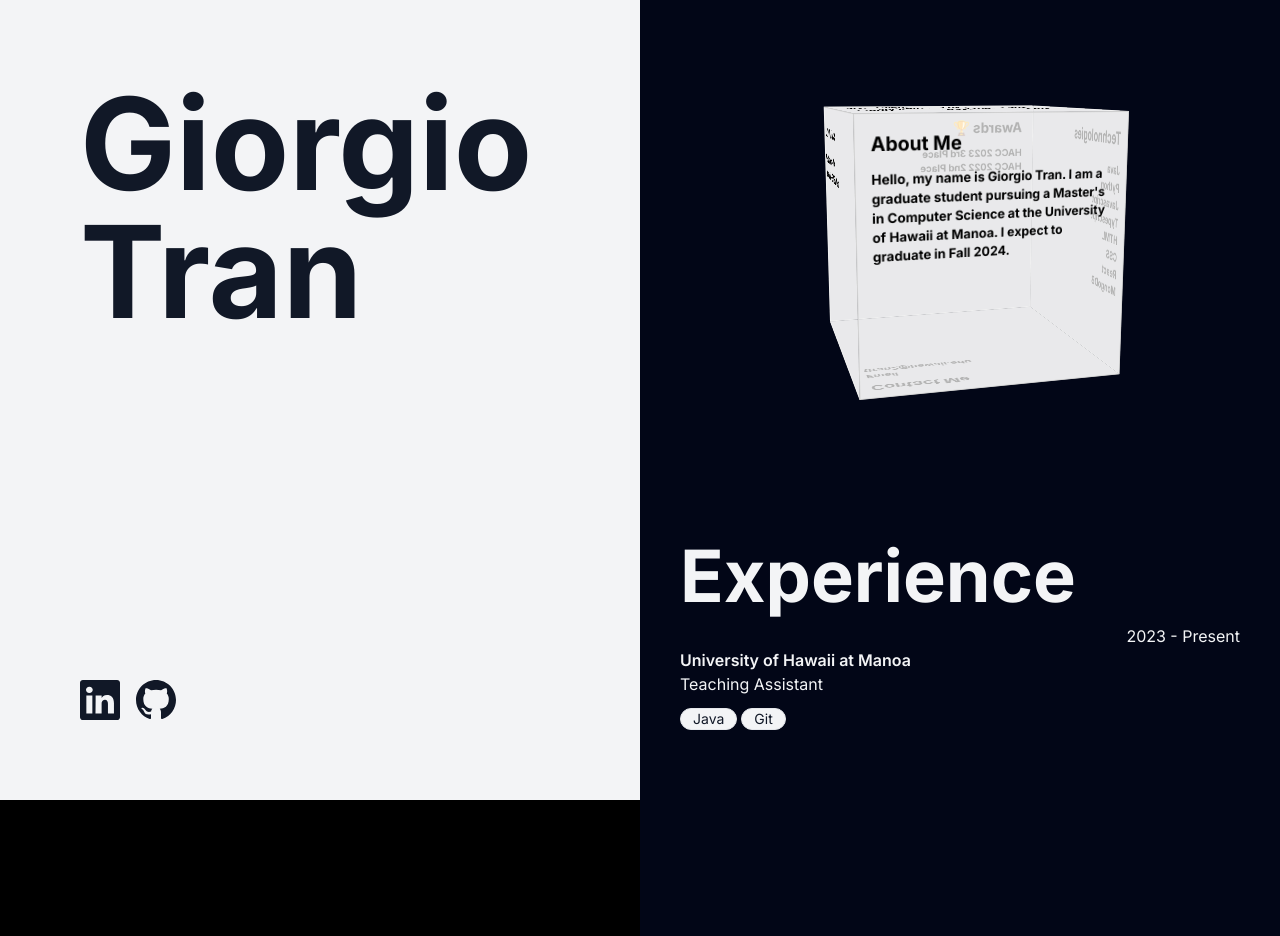
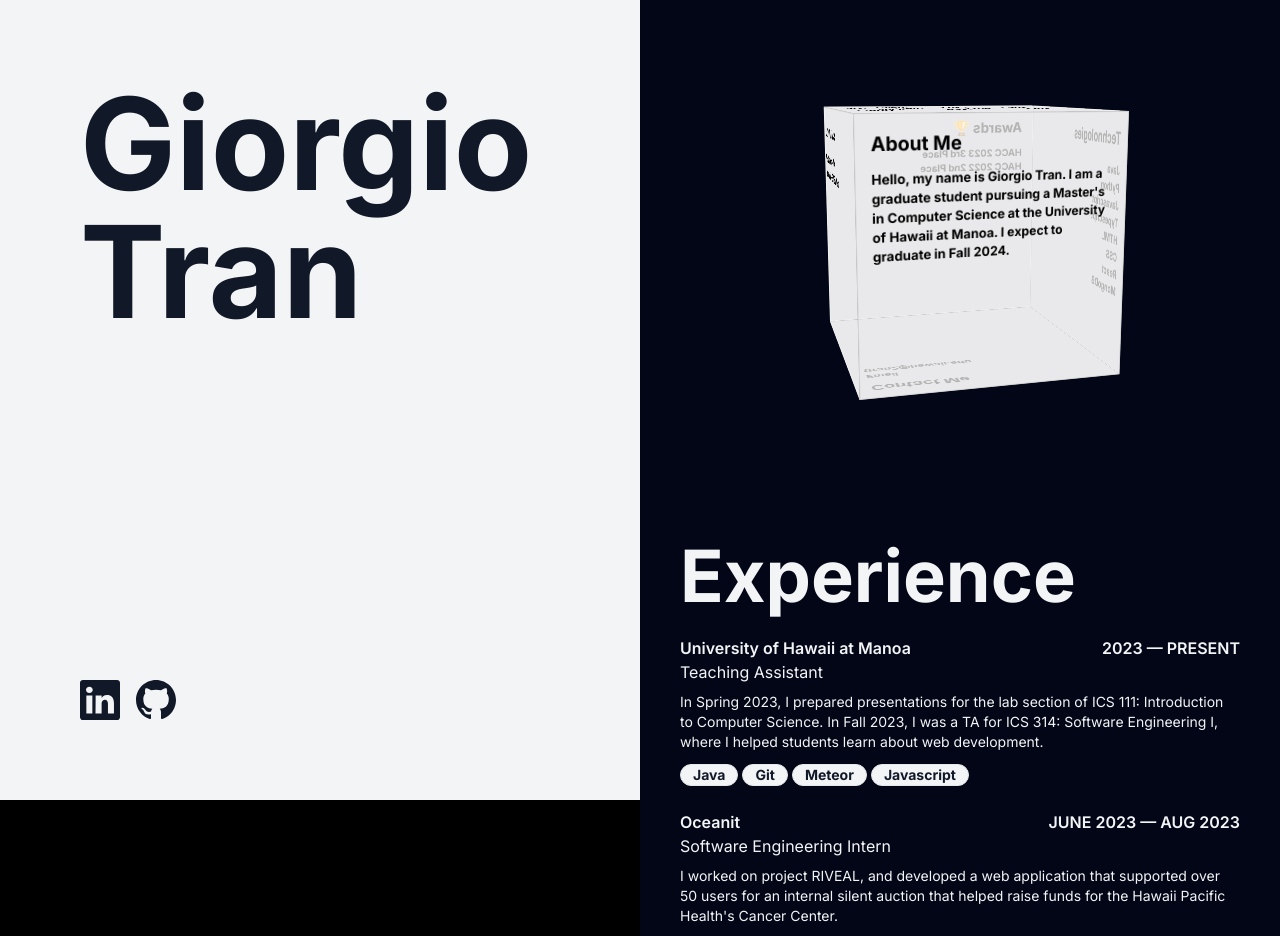
Before and after one commit to giorgio-tran/real-portfolio, a Next.js app in the folder portfolio/: page / in a window 1280 px wide. Shown: the top 936 px of the page. Built offline with nearby package versions, Linux system fonts and the light colour scheme.

Commit message:
Change styling for experience section, and add more experiences

```diff
--- a/portfolio/src/app/data/experience.js
+++ b/portfolio/src/app/data/experience.js
@@ -1,9 +1,16 @@
 export const experience = [
   {
-    date: "2023 - Present",
+    date: "2023 — PRESENT",
     position: "Teaching Assistant",
     company: "University of Hawaii at Manoa",
-    description: "Teaching assistant for ICS 111, Introduction to Computer Science I",
-    technologies: ["Java", "Git"]
+    description: "In Spring 2023, I prepared presentations for the lab section of ICS 111: Introduction to Computer Science. In Fall 2023, I was a TA for ICS 314: Software Engineering I, where I helped students learn about web development.",
+    technologies: ["Java", "Git", "Meteor", "Javascript"]
+  },
+  {
+    date: "JUNE 2023 — AUG 2023",
+    position: "Software Engineering Intern",
+    company: "Oceanit",
+    description: "I worked on project RIVEAL, and developed a web application that supported over 50 users for an internal silent auction that helped raise funds for the Hawaii Pacific Health's Cancer Center.",
+    technologies: ["React", "Typescript", "Git", "Next.js", "Electron", "MongoDB", "Node.js"]
   }
 ]
--- a/portfolio/src/app/page.js
+++ b/portfolio/src/app/page.js
@@ -155,24 +155,39 @@ export default function Home() {
             </div>
           </div>
         </div>
-        <div className="min-h-screen">
-          <h1 className="md:text-7xl font-bold w-full mt-40">
+        <div className="">
+          <h1 className="md:text-7xl font-bold w-full mt-40 mb-3">
             Experience
           </h1>
-          <div className="py-3">
+          <div className="py-3 flex flex-col gap-6">
             {experience.map((job, index) => (
               <div className="w-full" key={index}>
-                <h1 className="flex justify-end">{job.date}</h1>
-                <div className="font-semibold">{job.company}</div>
-                <div className="mb-3">{job.position}</div>
-                <div className="flex flex-wrap gap-1">{job.technologies.map((tech, index) => (
-                  <div className="border px-3 rounded-full bg-gray-100 text-gray-900 text-sm" key={index}>
-                    {tech}
-                  </div>
-                ))}</div>
+                <div className="font-semibold flex justify-between">
+                  <div>{job.company}</div>
+                  <h1 className="flex justify-end">{job.date}</h1>
+                </div>
+                <div className="mb-2">{job.position}</div>
+                {job.description && (
+                  <div className="mb-3 text-sm">{job.description}</div>
+                )}
+                <div className="flex flex-wrap gap-1">
+                  {job.technologies.map((tech, index) => (
+                    <div
+                      className="border px-3 rounded-full bg-gray-100 text-gray-900 text-sm font-bold"
+                      key={index}
+                    >
+                      {tech}
+                    </div>
+                  ))}
+                </div>
               </div>
             ))}
           </div>
+        </div>
+        <div>
+          <h1 className="md:text-7xl font-bold w-full mt-40 mb-3">
+            Projects
+          </h1>
         </div>
       </div>
       {/* <div className="min-h-screen w-full bg-black"></div> */}
```
